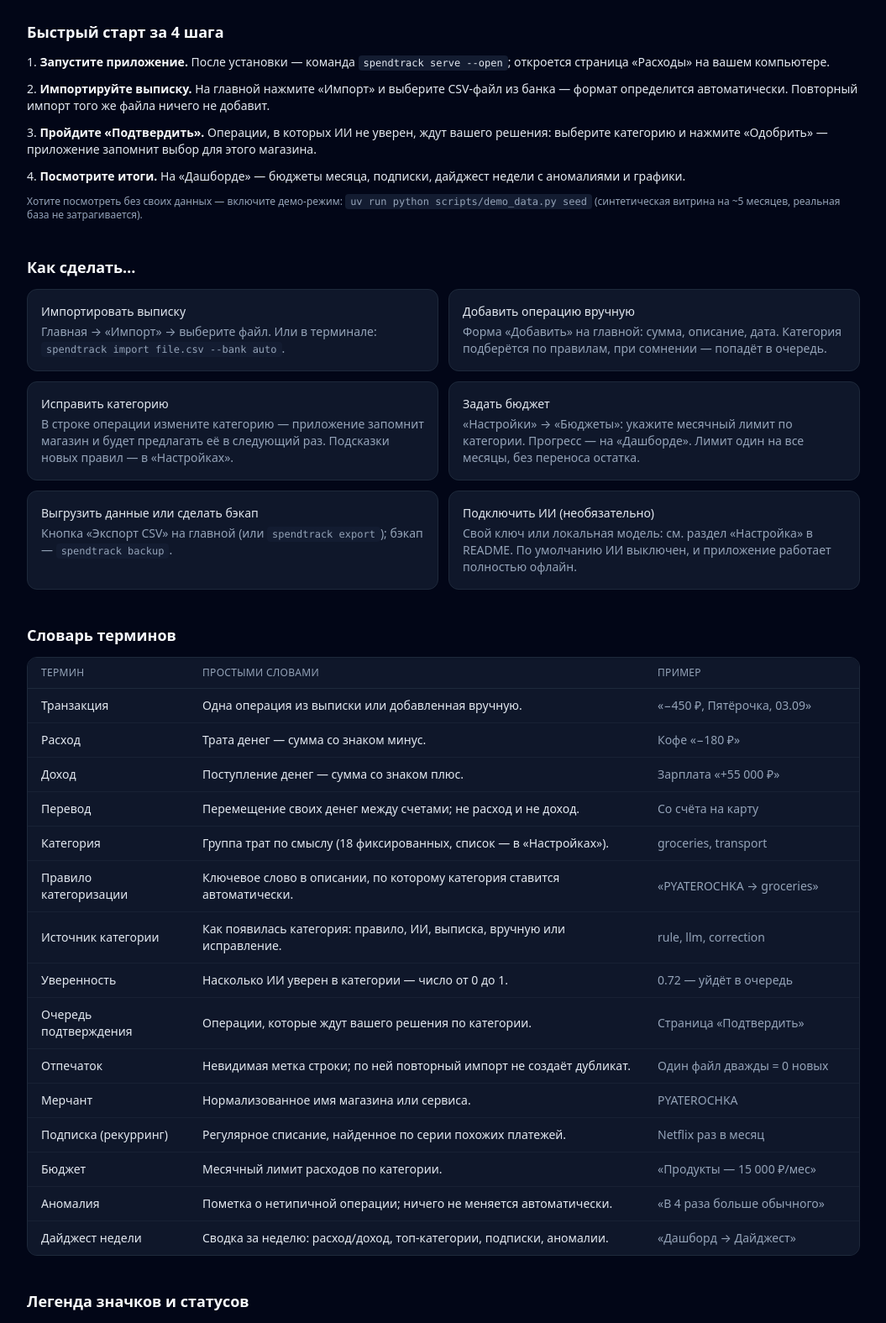
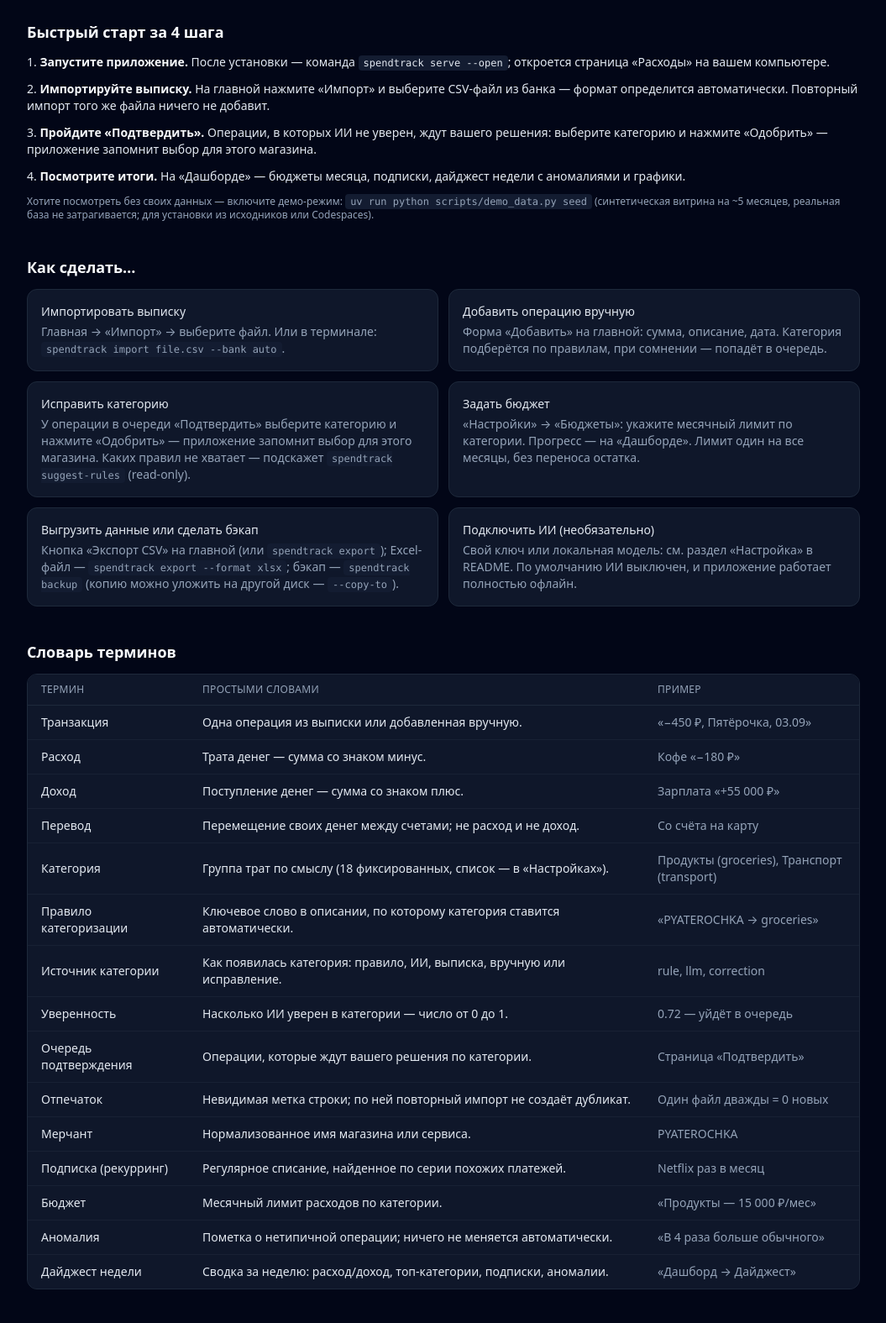
Before and after one commit to ExNihil14/spend-tracker, a FastAPI app: page /help in a window 1280 px wide. Shown: the part 388-1963 px from the top of the page at 84% size, without its empty margins (112-1167 px from the left). Run offline with FastAPI, Linux system fonts and the light colour scheme; data that the repository does not hold is empty; style sheets or scripts are compiled from the project's sources; parts of the project's set-up code (start-up, migrations or seed data) failed here and were passed over.

Commit message:
docs(readme,help,faq): актуальные тексты — очередь с клавиатуры, валюты, точный экспорт

```diff
--- a/landing/index.html
+++ b/landing/index.html
@@ -172,7 +172,7 @@
         </div>
         <div class="card">
           <h3>Данные у вас</h3>
-          <p>Обычный файл SQLite на вашем диске, экспорт CSV/Excel одной кнопкой, бэкап с проверкой восстановления (<code>doctor</code>).</p>
+          <p>Обычный файл SQLite на вашем диске, экспорт CSV одной кнопкой (Excel — командой), бэкап с проверкой восстановления (<code>doctor</code>).</p>
         </div>
       </div>
     </div>
@@ -185,7 +185,7 @@
         <ul class="proof-list">
           <li><strong>Порог уверенности:</strong> ≥ 0.9 — категория принимается, ниже — уходит в очередь с предложением модели.</li>
           <li><strong>Правка учит:</strong> ваше решение запоминается для мерчанта и попадает в примеры — LLM будет точнее в следующий раз.</li>
-          <li><strong>Подсказки правил:</strong> из ваших правок система предлагает keyword-правила, которые можно применить одним нажатием.</li>
+          <li><strong>Подсказки правил:</strong> из ваших правок система находит кандидатов в правила (<code>spendtrack suggest-rules</code>) — добавление в «Настройках» занимает минуту.</li>
           <li><strong>Работает офлайн:</strong> без LLM очередь просто наполняется — приложение не делает ни одного сетевого вызова.</li>
           <li><strong>Клавиатура:</strong> <code>j</code>/<code>k</code> — строки, <code>Enter</code> — одобрить, <code>s</code> — пропустить, <code>1–9</code> — категория.</li>
         </ul>
--- a/src/spendtrack/templates/help.html
+++ b/src/spendtrack/templates/help.html
@@ -28,7 +28,8 @@
     <li><strong class="text-fg-strong">Посмотрите итоги.</strong> На «Дашборде» — бюджеты месяца, подписки, дайджест недели с аномалиями и графики.</li>
   </ol>
   <p class="text-xs text-fg-muted mt-3">Хотите посмотреть без своих данных — включите демо-режим: <code class="font-mono bg-surface-2 rounded px-1.5 py-0.5">uv run python scripts/demo_data.py seed</code>
-    (синтетическая витрина на ~5 месяцев, реальная база не затрагивается).</p>
+    (синтетическая витрина на ~5 месяцев, реальная база не затрагивается; для установки из исходников или
+    Codespaces).</p>
 </section>
 
 <section id="how-to" class="mb-10">
@@ -44,7 +45,7 @@
     </div>
     <div class="bg-surface rounded-xl border border-line p-4">
       <div class="font-medium text-fg mb-1">Исправить категорию</div>
-      <p class="text-fg-muted">В строке операции измените категорию — приложение запомнит магазин и будет предлагать её в следующий раз. Подсказки новых правил — в «Настройках».</p>
+      <p class="text-fg-muted">У операции в очереди «Подтвердить» выберите категорию и нажмите «Одобрить» — приложение запомнит выбор для этого магазина. Каких правил не хватает — подскажет <code class="font-mono text-xs bg-surface-2 rounded px-1.5 py-0.5">spendtrack suggest-rules</code> (read-only).</p>
     </div>
     <div class="bg-surface rounded-xl border border-line p-4">
       <div class="font-medium text-fg mb-1">Задать бюджет</div>
@@ -52,7 +53,7 @@
     </div>
     <div class="bg-surface rounded-xl border border-line p-4">
       <div class="font-medium text-fg mb-1">Выгрузить данные или сделать бэкап</div>
-      <p class="text-fg-muted">Кнопка «Экспорт CSV» на главной (или <code class="font-mono text-xs bg-surface-2 rounded px-1.5 py-0.5">spendtrack export</code>); бэкап — <code class="font-mono text-xs bg-surface-2 rounded px-1.5 py-0.5">spendtrack backup</code>.</p>
+      <p class="text-fg-muted">Кнопка «Экспорт CSV» на главной (или <code class="font-mono text-xs bg-surface-2 rounded px-1.5 py-0.5">spendtrack export</code>); Excel-файл — <code class="font-mono text-xs bg-surface-2 rounded px-1.5 py-0.5">spendtrack export --format xlsx</code>; бэкап — <code class="font-mono text-xs bg-surface-2 rounded px-1.5 py-0.5">spendtrack backup</code> (копию можно уложить на другой диск — <code class="font-mono text-xs bg-surface-2 rounded px-1.5 py-0.5">--copy-to</code>).</p>
     </div>
     <div class="bg-surface rounded-xl border border-line p-4">
       <div class="font-medium text-fg mb-1">Подключить ИИ (необязательно)</div>
@@ -78,7 +79,7 @@
           <tr class="border-b border-line/60"><td class="px-4 py-2.5 font-medium text-fg">Расход</td><td class="px-4 py-2.5">Трата денег — сумма со знаком минус.</td><td class="px-4 py-2.5 text-fg-muted hidden md:table-cell">Кофе «−180 ₽»</td></tr>
           <tr class="border-b border-line/60"><td class="px-4 py-2.5 font-medium text-fg">Доход</td><td class="px-4 py-2.5">Поступление денег — сумма со знаком плюс.</td><td class="px-4 py-2.5 text-fg-muted hidden md:table-cell">Зарплата «+55 000 ₽»</td></tr>
           <tr class="border-b border-line/60"><td class="px-4 py-2.5 font-medium text-fg">Перевод</td><td class="px-4 py-2.5">Перемещение своих денег между счетами; не расход и не доход.</td><td class="px-4 py-2.5 text-fg-muted hidden md:table-cell">Со счёта на карту</td></tr>
-          <tr class="border-b border-line/60"><td class="px-4 py-2.5 font-medium text-fg">Категория</td><td class="px-4 py-2.5">Группа трат по смыслу ({{ categories | length }} фиксированных, список — в «Настройках»).</td><td class="px-4 py-2.5 text-fg-muted hidden md:table-cell">groceries, transport</td></tr>
+          <tr class="border-b border-line/60"><td class="px-4 py-2.5 font-medium text-fg">Категория</td><td class="px-4 py-2.5">Группа трат по смыслу ({{ categories | length }} фиксированных, список — в «Настройках»).</td><td class="px-4 py-2.5 text-fg-muted hidden md:table-cell">Продукты (groceries), Транспорт (transport)</td></tr>
           <tr class="border-b border-line/60"><td class="px-4 py-2.5 font-medium text-fg">Правило категоризации</td><td class="px-4 py-2.5">Ключевое слово в описании, по которому категория ставится автоматически.</td><td class="px-4 py-2.5 text-fg-muted hidden md:table-cell">«PYATEROCHKA → groceries»</td></tr>
           <tr class="border-b border-line/60"><td class="px-4 py-2.5 font-medium text-fg">Источник категории</td><td class="px-4 py-2.5">Как появилась категория: правило, ИИ, выписка, вручную или исправление.</td><td class="px-4 py-2.5 text-fg-muted hidden md:table-cell">rule, llm, correction</td></tr>
           <tr class="border-b border-line/60"><td class="px-4 py-2.5 font-medium text-fg">Уверенность</td><td class="px-4 py-2.5">Насколько ИИ уверен в категории — число от 0 до 1.</td><td class="px-4 py-2.5 text-fg-muted hidden md:table-cell">0.72 — уйдёт в очередь</td></tr>
@@ -140,7 +141,7 @@
   <div class="space-y-2">
     <details id="faq-import-sber" class="bg-surface border border-line rounded-xl p-4">
       <summary class="cursor-pointer font-medium text-fg">Как импортировать выписку из Сбера, Т-Банка или ЮMoney?</summary>
-      <p class="mt-2 text-sm text-fg-muted">Откройте главную, выберите банк и вставьте содержимое CSV-выписки в поле — формат банка определяется автоматически. Файл можно получить в интернет-банке; импорт файла доступен и командой <code>spendtrack import</code>. Для Сбера может понадобиться конвертация (подробности — в issues).</p>
+      <p class="mt-2 text-sm text-fg-muted">На главной нажмите «Импорт CSV»: перетащите файл выписки, выберите его или вставьте текст — банк и формат определятся автоматически. CSV можно взять в интернет-банке; у Сбера выписка в приложении — PDF, а CSV приходит по e-mail не у всех (как конвертировать — подскажут в issues). Командная строка: <code>spendtrack import file.csv --bank auto</code>.</p>
     </details>
     <details id="faq-import-duplicates" class="bg-surface border border-line rounded-xl p-4">
       <summary class="cursor-pointer font-medium text-fg">Я импортировал тот же файл ещё раз — почему новых строк нет?</summary>
@@ -151,8 +152,8 @@
       <p class="mt-2 text-sm text-fg-muted">Чаще всего это другой формат выписки или десятичный разделитель. Попробуйте пересохранить CSV в стандартном виде (запятая или точка с запятой как разделитель, дата в формате ГГГГ-ММ-ДД). Если не помогло — пришлите обезличенный образец в issues.</p>
     </details>
     <details id="faq-import-manual" class="bg-surface border border-line rounded-xl p-4">
-      <summary class="cursor-pointer font-medium text-fg">Как добавить операцию вручную или удалить ошибочную?</summary>
-      <p class="mt-2 text-sm text-fg-muted">Добавить — формой на главной (сумма, описание, дата). Исправить — измените категорию в строке операции; удалить строку можно там же.</p>
+      <summary class="cursor-pointer font-medium text-fg">Как добавить операцию вручную или исправить ошибочную?</summary>
+      <p class="mt-2 text-sm text-fg-muted">Добавить — формой на главной (сумма, описание, дата). Исправить категорию можно у операции в очереди «Подтвердить» — выбор запомнится для магазина. Уже подтверждённые операции в интерфейсе пока не редактируются (удаления строк тоже нет): если это мешает, напишите в issues; технически категорию меняет <code>spendtrack confirm &lt;id&gt; &lt;категория&gt;</code>.</p>
     </details>
   </div>
 
@@ -161,6 +162,10 @@
     <details id="faq-queue-why" class="bg-surface border border-line rounded-xl p-4">
       <summary class="cursor-pointer font-medium text-fg">Почему часть операций попала в «Подтвердить»?</summary>
       <p class="mt-2 text-sm text-fg-muted">Это операции, в категории которых ИИ не был уверен. Вы подтверждаете предложенный вариант или выбираете свою категорию — решение запоминается для этого магазина.</p>
+    </details>
+    <details id="faq-queue-keys" class="bg-surface border border-line rounded-xl p-4">
+      <summary class="cursor-pointer font-medium text-fg">Как разобрать очередь быстрее?</summary>
+      <p class="mt-2 text-sm text-fg-muted">С клавиатуры: <code>j</code>/<code>k</code> — перейти к следующей или предыдущей строке, <code>Enter</code> — одобрить предложенное, <code>s</code> — пропустить, <code>1–9</code> — выбрать категорию по номеру. Или одной кнопкой принять всё, в чём ИИ уверен не меньше чем на 60%: записи с низкой уверенностью останутся в очереди.</p>
     </details>
     <details id="faq-confidence" class="bg-surface border border-line rounded-xl p-4">
       <summary class="cursor-pointer font-medium text-fg">Что значит число рядом с категорией, например 0.72?</summary>
@@ -233,7 +238,7 @@
     </details>
     <details id="faq-multiuser" class="bg-surface border border-line rounded-xl p-4">
       <summary class="cursor-pointer font-medium text-fg">Можно ли вести несколько валют или несколько пользователей?</summary>
-      <p class="mt-2 text-sm text-fg-muted">Пользователь — один. Основная валюта — рубль: бюджеты и итоги считаются только по операциям в ₽. Операции в других валютах можно импортировать и видеть в списке (код валюты показан рядом с суммой), но в бюджеты и рублёвые итоги они не попадают — курсы не смешиваем. Данные локальные и принадлежат только вам.</p>
+      <p class="mt-2 text-sm text-fg-muted">Пользователь — один. Основная валюта — рубль: бюджеты и итоги считаются только по операциям в ₽. Операции в других валютах можно импортировать и видеть в списке (код валюты показан рядом с суммой), но в бюджеты и рублёвые итоги они не попадают — курсы не смешиваем; если в месяце такие операции есть, в итогах появляется сноска «не учтено N операций в валюте». Данные локальные и принадлежат только вам.</p>
     </details>
   </div>
 
```
Also changed, not shown: continue.md (+13 -0 lines), spec/PIPELINE.md (+9 -4 lines), .opencode/skills/release/SKILL.md, README.md.
